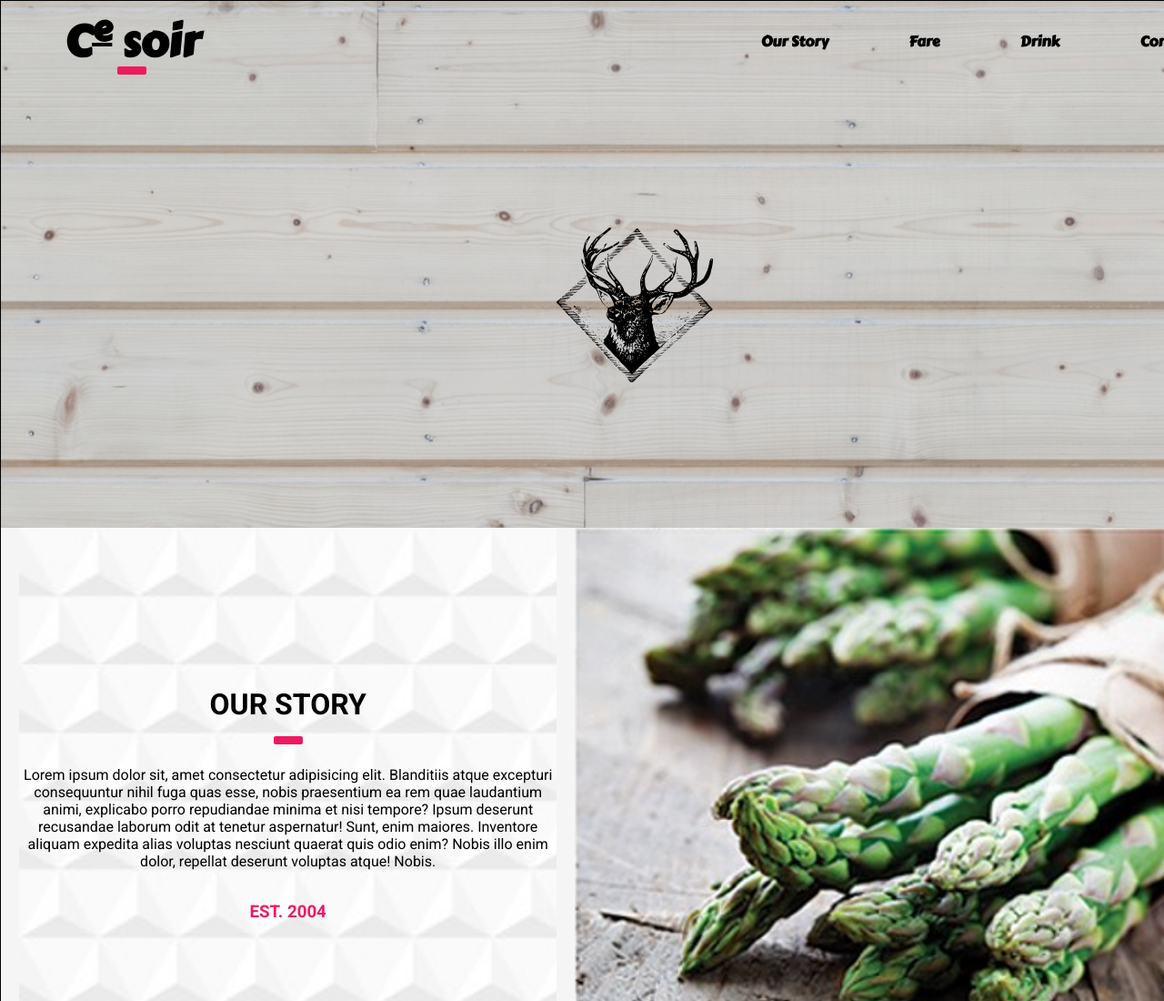
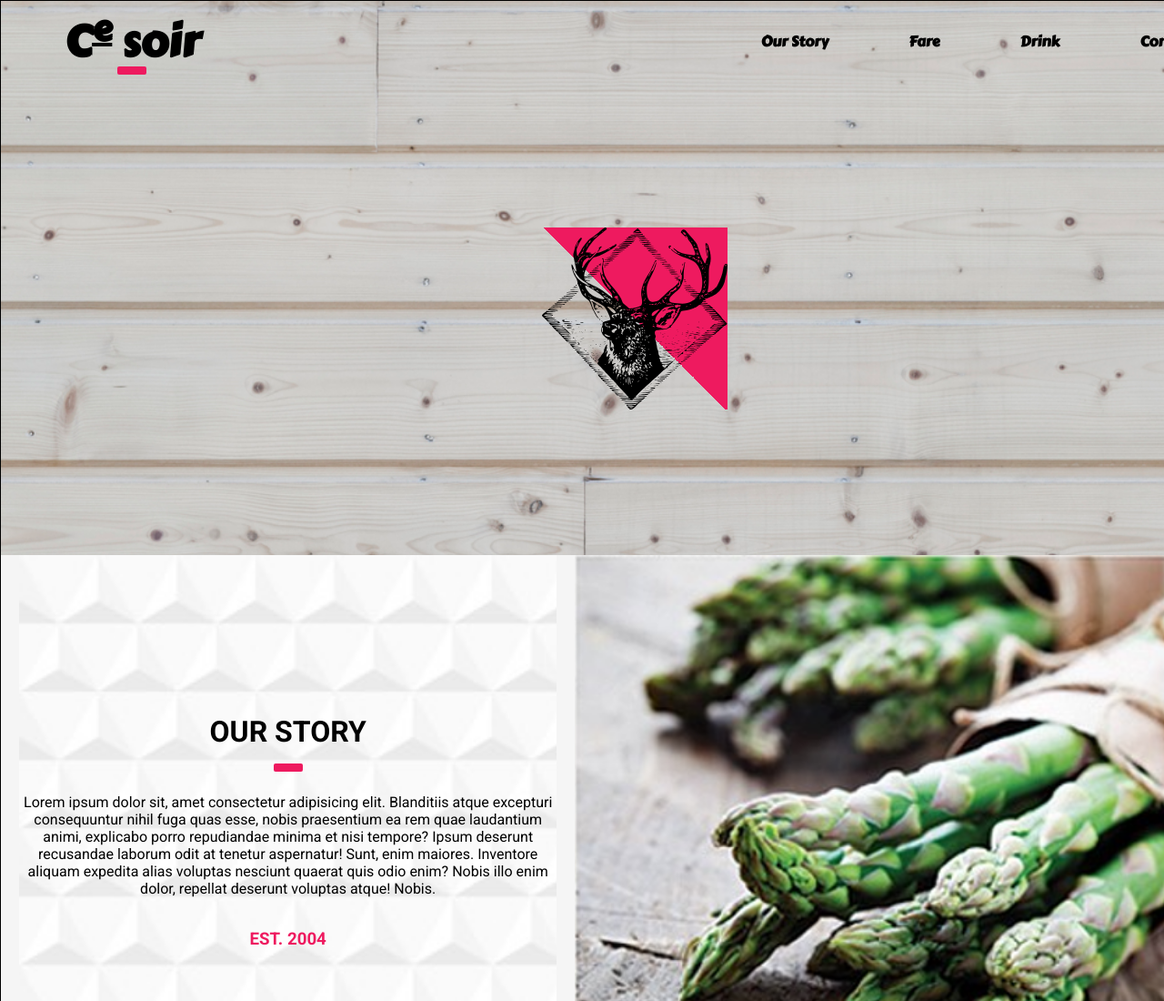
Before and after one commit to Alex-Colombbus/Exercice_Ce_soir, a plain HTML site: page index.html in a window 1280 px wide. Shown: the top 1100 px of the page at 91% size. Drawn offline with Linux system fonts and the light colour scheme.

Commit message:
Changement 14/10 n°2

```diff
--- a/assets/css/style.css
+++ b/assets/css/style.css
@@ -74,11 +74,14 @@ nav .navdir {
     padding: 100px;
 
 
+
 }
 
 .logo img {
-    height: 170px;
-    transition: 0.4s;
+    height: 200px;
+    transition: 0.5s;
+    background: linear-gradient(45deg, transparent, transparent 50%, rgb(238, 26, 95) 50%);
+
 }
 
 .logo img:hover {
```
